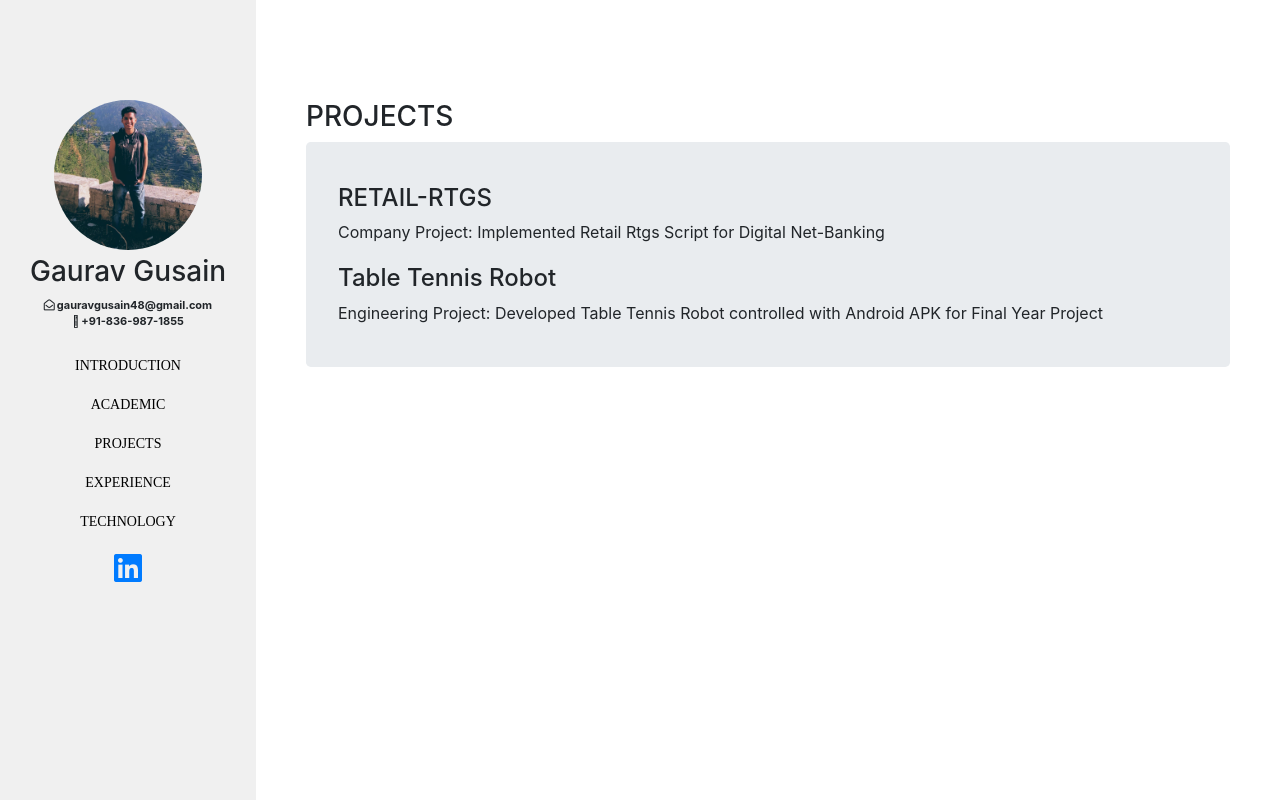
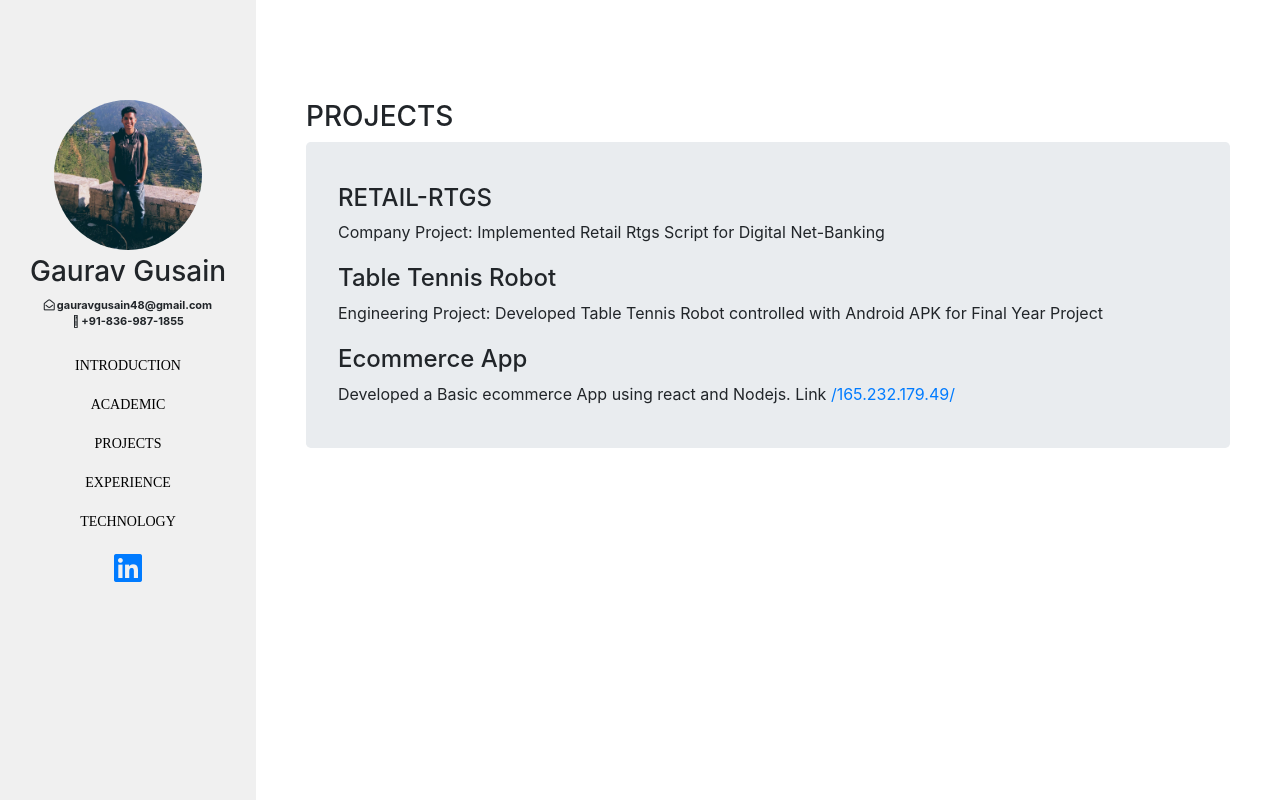
Before and after one commit to gaurav14109/portflio, a React (Create React App) app: page / in a window 1280 px wide. Both pictures are taken after a click on the item "PROJECTS". Built offline with nearby package versions, Linux system fonts and the light colour scheme.

Commit message:
Add files via upload

```diff
--- a/src/core/Project.js
+++ b/src/core/Project.js
@@ -1,4 +1,5 @@
 import React from 'react';
+import {Link} from 'react-router-dom'
 const Project = ()=>(
     <div
     className='intro'
@@ -31,6 +32,16 @@ const Project = ()=>(
             <p>Engineering Project: Developed Table Tennis Robot controlled with Android APK
                 for Final Year Project</p>
         </div>
+        <div
+            className='ecommerce'
+            style={{
+                padding: '10px 0px 10px 0px'
+            }}>
+            <h4>Ecommerce App</h4>
+            <p>Developed a Basic ecommerce App  using react and Nodejs.
+                Link <Link to={{ pathname: "http://165.232.179.49/" }} target="_blank" >/165.232.179.49/</Link>
+            </p>
+        </div>
 
     </section>
 
```
